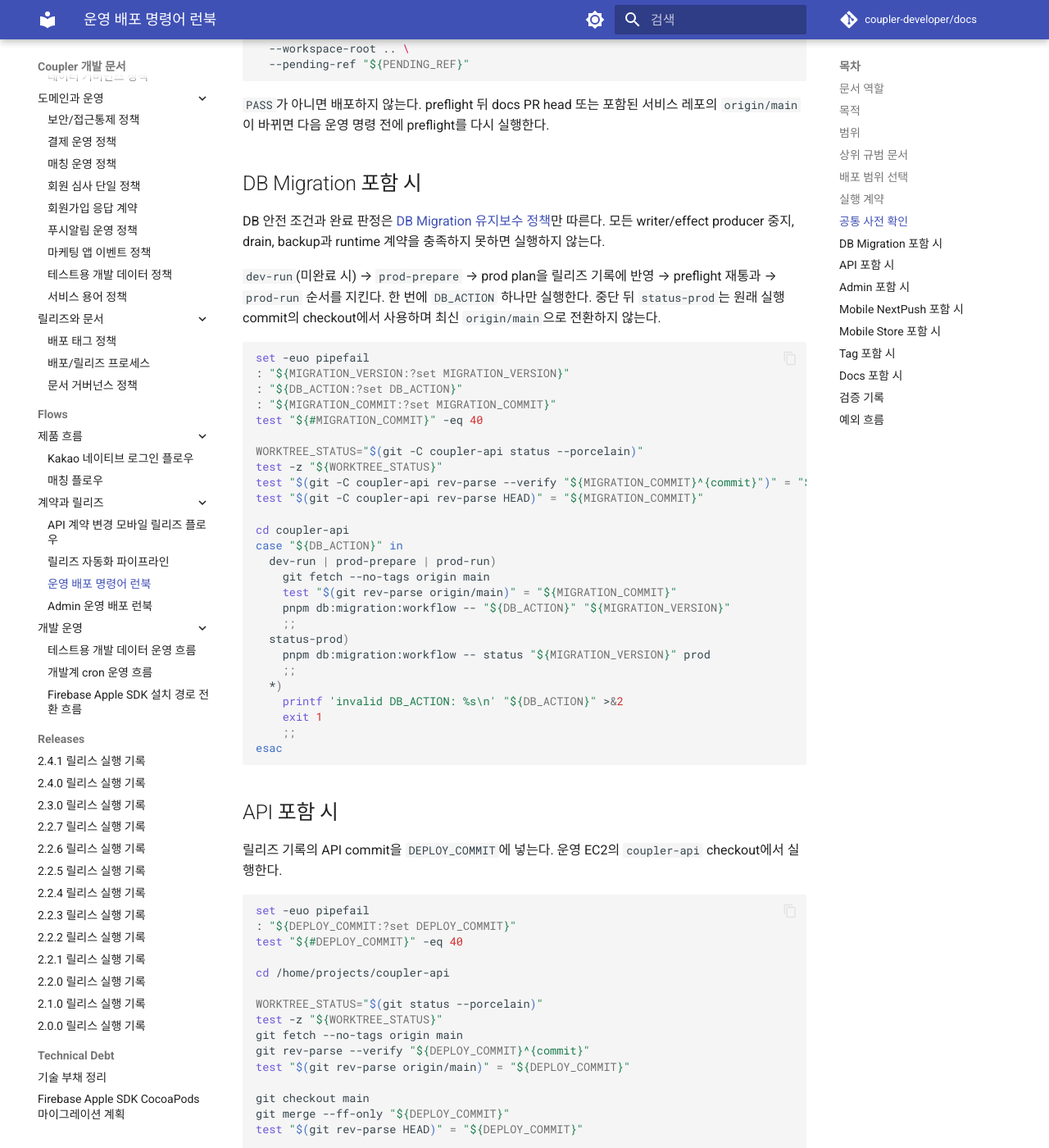
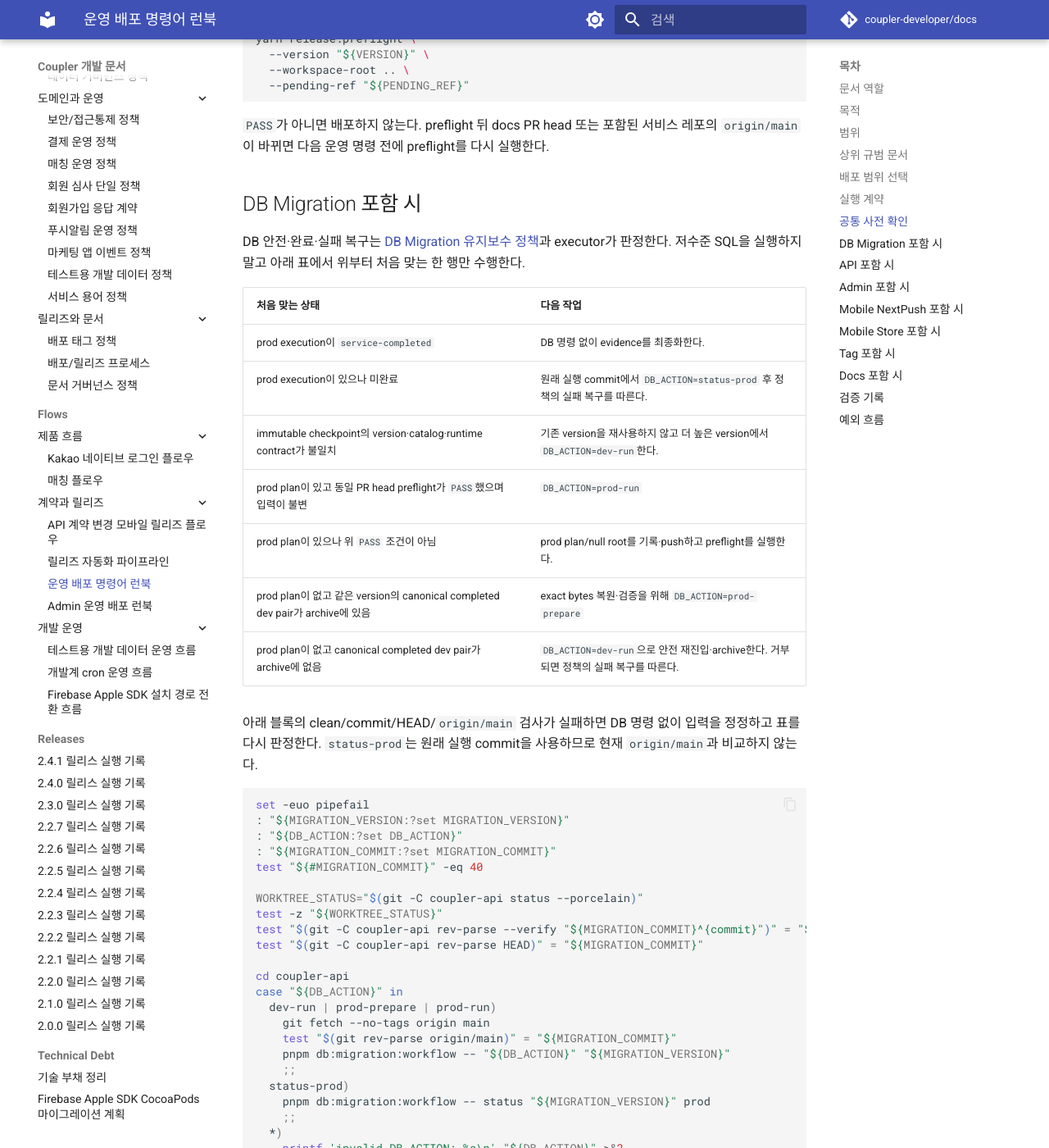
Before and after one commit to coupler-developer/docs, an MkDocs documentation site: the page built from content/flows/cross-project/production-deploy-command-runbook.md, in a window 1280 px wide and 1400 px high, scrolled down 2078 px. Shown: the whole window at 82% size. Built offline with MkDocs 1.6.1 and Material for MkDocs 9.7.7, drawn with Linux system fonts in a browser that asks for light colours; comment, search, counter and statistics services are not loaded; some of the changed text lies outside the part shown.

Commit message:
docs: DB migration 배포 판단 단순화

````diff
--- a/content/flows/cross-project/production-deploy-command-runbook.md
+++ b/content/flows/cross-project/production-deploy-command-runbook.md
@@ -42,12 +42,13 @@
 - 릴리즈 기록에서 범위와 입력값을 확정하고, 각 블록이 요구하는 변수를 실행 shell에 먼저 설정한다.
 - 각 코드 블록은 독립 실행 단위다. 블록 전체를 한 shell에서 실행하며, 실패하면 이후 명령을 실행하지 않는다.
 - 값이 없거나 각 블록에 명시된 exact commit·`origin/main`·checkout 검사가 실패하면 중단한다.
-- 변경 명령은 preflight가 `PASS`한 뒤 포함 범위의 블록 하나만 실행한다.
+- 운영 변경은 현재 PR head의 preflight가 `PASS`한 뒤 실행한다. DB `dev-run`·`prod-prepare`는 preflight 입력
+  준비 단계이며 `prod-run`은 예외가 아니다.
 
 ## 공통 사전 확인
 
-워크스페이스 상대경로를 사용하는 각 명령 블록은 새 shell의 워크스페이스 루트에서 시작한다. 열린 docs PR의
-원격 head를 기준으로 preflight를 실행한다.
+각 명령 블록은 새 shell의 워크스페이스 루트에서 시작한다. DB는 `prod-prepare` 뒤, 다른 범위는 준비 완료 뒤 열린
+docs PR의 원격 head로 아래 운영 preflight를 실행한다.
 
 ```bash
 set -euo pipefail
@@ -74,12 +75,21 @@ yarn release:preflight \
 
 ## DB Migration 포함 시
 
-DB 안전 조건과 완료 판정은 [DB Migration 유지보수 정책](../../policy/db-migration-gate-policy.md)만 따른다.
-모든 writer/effect producer 중지, drain, backup과 runtime 계약을 충족하지 못하면 실행하지 않는다.
+DB 안전·완료·실패 복구는 [DB Migration 유지보수 정책](../../policy/db-migration-gate-policy.md)과 executor가
+판정한다. 저수준 SQL을 실행하지 말고 아래 표에서 위부터 처음 맞는 한 행만 수행한다.
 
-`dev-run`(미완료 시) → `prod-prepare` → prod plan을 릴리즈 기록에 반영 → preflight 재통과 → `prod-run`
-순서를 지킨다. 한 번에 `DB_ACTION` 하나만 실행한다. 중단 뒤 `status-prod`는 원래 실행 commit의 checkout에서
-사용하며 최신 `origin/main`으로 전환하지 않는다.
+| 처음 맞는 상태 | 다음 작업 |
+| --- | --- |
+| prod execution이 `service-completed` | DB 명령 없이 evidence를 최종화한다. |
+| prod execution이 있으나 미완료 | 원래 실행 commit에서 `DB_ACTION=status-prod` 후 정책의 실패 복구를 따른다. |
+| immutable checkpoint의 version·catalog·runtime contract가 불일치 | 기존 version을 재사용하지 않고 더 높은 version에서 `DB_ACTION=dev-run`한다. |
+| prod plan이 있고 동일 PR head preflight가 `PASS`했으며 입력이 불변 | `DB_ACTION=prod-run` |
+| prod plan이 있으나 위 `PASS` 조건이 아님 | prod plan/null root를 기록·push하고 preflight를 실행한다. |
+| prod plan이 없고 같은 version의 canonical completed dev pair가 archive에 있음 | exact bytes 복원·검증을 위해 `DB_ACTION=prod-prepare` |
+| prod plan이 없고 canonical completed dev pair가 archive에 없음 | `DB_ACTION=dev-run`으로 안전 재진입·archive한다. 거부되면 정책의 실패 복구를 따른다. |
+
+아래 블록의 clean/commit/HEAD/`origin/main` 검사가 실패하면 DB 명령 없이 입력을 정정하고 표를 다시 판정한다.
+`status-prod`는 원래 실행 commit을 사용하므로 현재 `origin/main`과 비교하지 않는다.
 
 ```bash
 set -euo pipefail
````
